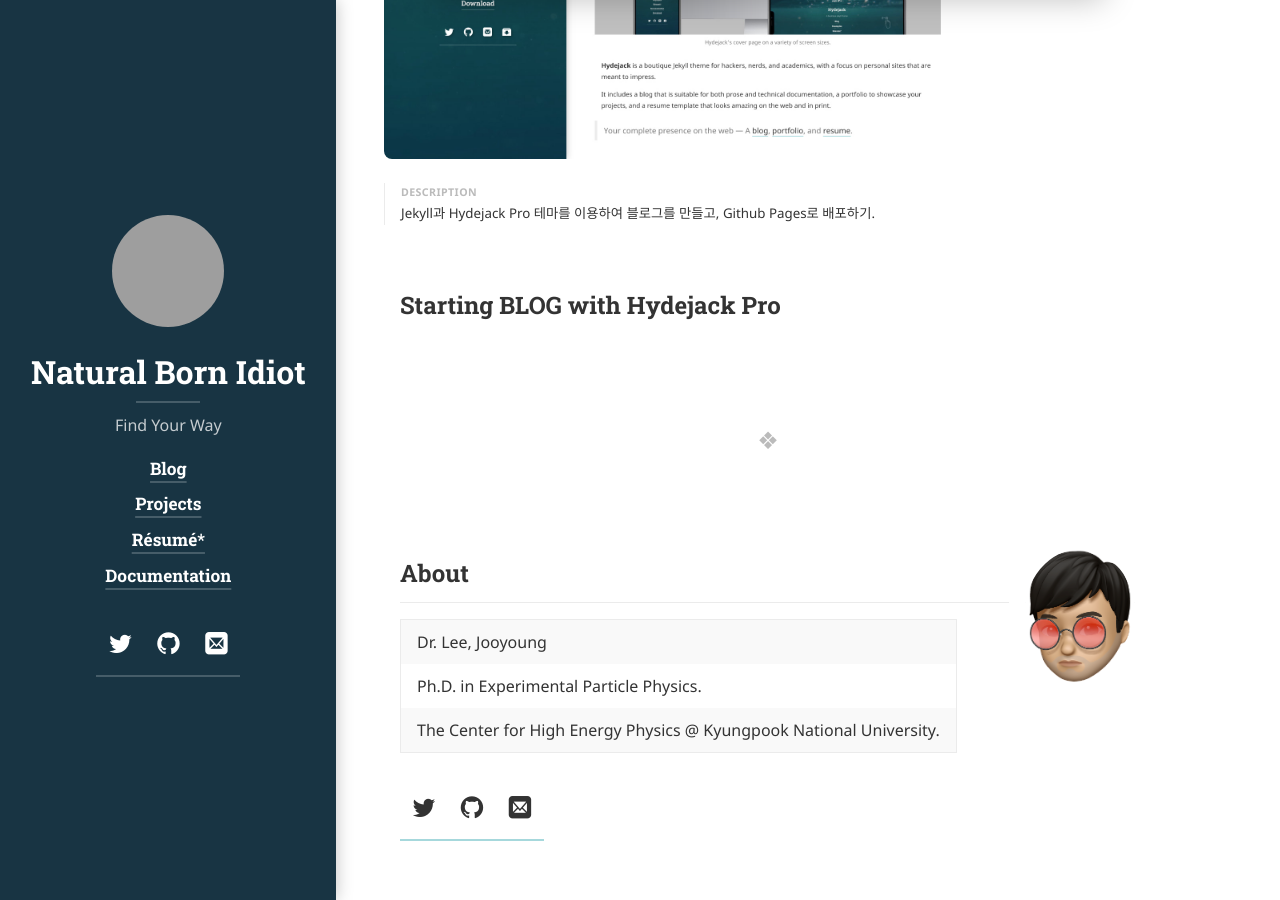
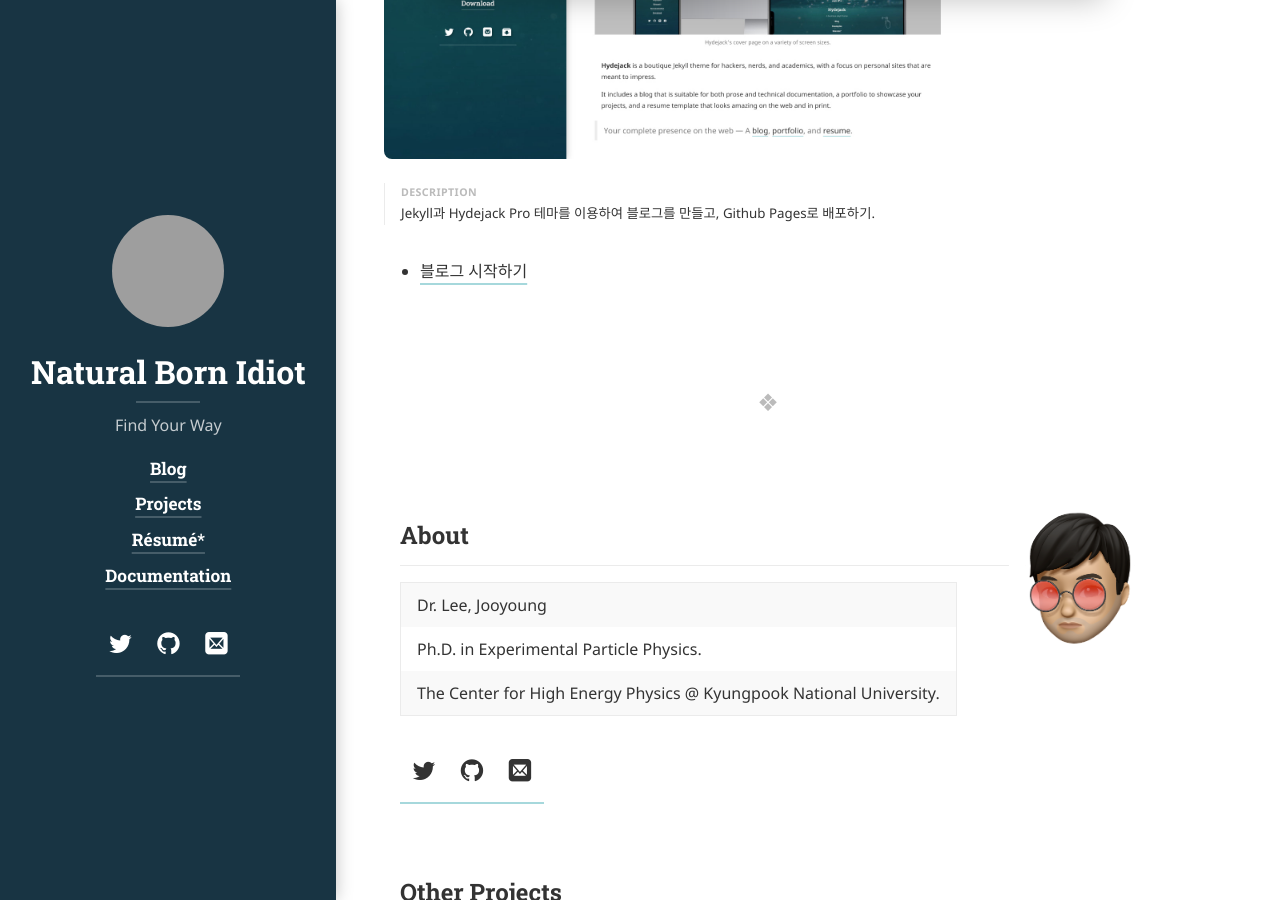
Before and after one commit to Jooyoung08/Jooyoung08.github.io, a Jekyll site: the page built from _projects/blog.md, in a window 1280 px wide and 900 px high, scrolled down 495 px. Built offline with Jekyll 4.4.1, drawn with Linux system fonts in a browser that asks for light colours; cached includes are drawn as plain includes; nearby versions of some CDN libraries; some web fonts are replaced; library files that are not in the unit come from our copies; grey boxes are pictures that could not be loaded.

Commit message:
blog project update

```diff
--- a/_projects/blog.md
+++ b/_projects/blog.md
@@ -21,4 +21,6 @@
 sitemap: false
 ---
 
-## Starting BLOG with Hydejack Pro
+* [블로그 시작하기][start-blog]
+
+[start-blog]: ../_posts/2024-03-15-how-to-start-hydejack.md
```
